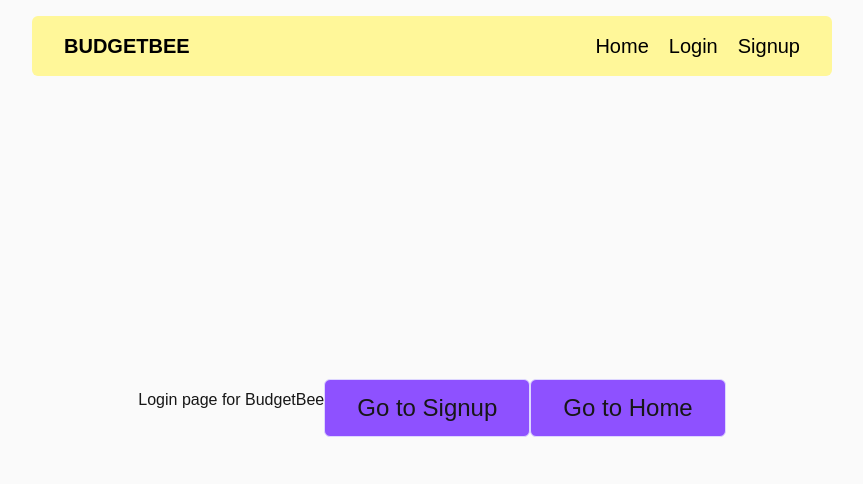
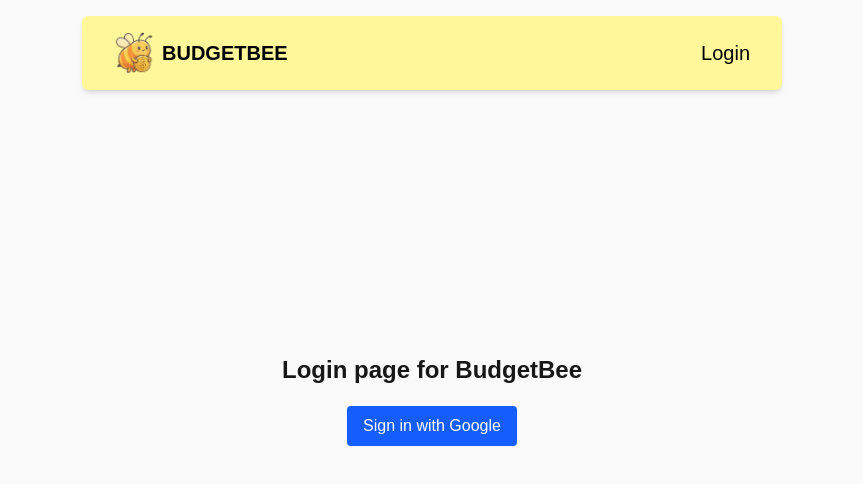
Before and after one commit to TechnoZech/BudgetBee-Frontend, a Next.js app: page /login in a window 1280 px wide. Shown: the top 484 px of the page, without its empty margins (208-1071 px from the left). Built offline with nearby package versions, Linux system fonts and the light colour scheme.

Commit message:
google auth

```diff
--- /dev/null
+++ b/app/components/GoogleButton.tsx
@@ -0,0 +1,37 @@
+"use client";
+
+import { auth } from "../config/firebase";
+import { GoogleAuthProvider, signInWithPopup } from "firebase/auth";
+import { useAppDispatch } from "../hooks/useAppSelector";
+import { setUser } from "../store/slices/authSlice";
+import { useRouter } from "next/navigation";
+
+export default function GoogleButton() {
+  const dispatch = useAppDispatch();
+    const router = useRouter();
+
+  const login = async () => {
+    const provider = new GoogleAuthProvider();
+
+    try {
+      const result = await signInWithPopup(auth, provider);
+      const user = result.user;
+
+      if (user.displayName && user.email) {
+        dispatch(setUser({ name: user.displayName, email: user.email }));
+        router.push("/home");
+      }
+    } catch (err) {
+      console.error("Google login error:", err);
+    }
+  };
+
+  return (
+    <button
+      onClick={login}
+      className="px-4 py-2 bg-blue-600 text-white rounded cursor-pointer"
+    >
+      Sign in with Google
+    </button>
+  );
+}
--- a/app/components/Navigation.tsx
+++ b/app/components/Navigation.tsx
@@ -1,18 +1,47 @@
-import Link from "next/link"
+"use client";
 
-export default function Navigation() {
-    const parentCSS = "bg-[#FFF799] w-200 text-black flex items-center justify-between px-8 py-4 rounded-md absolute left-[50%] translate-x-[-50%] top-4";
-    const commonLinkCSS = "relative after:absolute after:left-0 after:-bottom-1 after:h-[2px] after:w-0 after:bg-black after:transition-all after:duration-300 hover:after:w-full";
-    return (
-        <>
-           <div className={parentCSS}>
-                <Link className="font-bold text-xl" href="/">BUDGETBEE</Link>
-                <div className="gap-5 flex font-medium text-xl">
-                    <Link className={commonLinkCSS} href="/home">Home</Link>
-                    <Link className={commonLinkCSS} href="/login">Login</Link>
-                    <Link className={commonLinkCSS} href="/signup">Signup</Link>
-                </div>
-           </div>
-        </>
-    )
+import Image from "next/image";
+import Link from "next/link";
+import { useAppDispatch, useAppSelector } from "../hooks/useAppSelector";
+import { logout } from "../store/slices/authSlice";
+
+export default function Navbar() {
+  const user = useAppSelector((state) => state.auth.user);
+  const dispatch = useAppDispatch();
+
+  const parentCSS =
+    "bg-[#FFF799] w-[90%] sm:w-[700px] text-black flex flex-col sm:flex-row items-center justify-between px-4 sm:px-8 py-4 rounded-md absolute left-1/2 -translate-x-1/2 top-4 shadow-md";
+  const commonLinkCSS =
+    "relative after:absolute after:left-0 after:-bottom-1 after:h-[2px] after:w-0 after:bg-black after:transition-all after:duration-300 hover:after:w-full";
+
+  return (
+    <div className={parentCSS}>
+      <div className="flex items-center gap-2 mb-2 sm:mb-0">
+        <Image width={40} height={40} src="/logo.png" alt="Logo" />
+        <Link className="font-bold text-xl" href="/">
+          BUDGETBEE
+        </Link>
+      </div>
+      <div className="flex flex-col sm:flex-row sm:gap-5 gap-2 font-medium text-xl items-center">
+        {user ? (
+          <>
+            <Link className={commonLinkCSS} href="/home">
+              Home
+            </Link>
+            <Link
+              className={commonLinkCSS}
+              href="/"
+              onClick={() => dispatch(logout())}
+            >
+              Logout
+            </Link>
+          </>
+        ) : (
+          <Link className={commonLinkCSS} href="/login">
+            Login
+          </Link>
+        )}
+      </div>
+    </div>
+  );
 }
--- /dev/null
+++ b/app/config/firebase.ts
@@ -0,0 +1,23 @@
+// Import the functions you need from the SDKs you need
+import { initializeApp } from "firebase/app";
+import { getAnalytics } from "firebase/analytics";
+import { getAuth } from "firebase/auth";
+// TODO: Add SDKs for Firebase products that you want to use
+// https://firebase.google.com/docs/web/setup#available-libraries
+
+// Your web app's Firebase configuration
+// For Firebase JS SDK v7.20.0 and later, measurementId is optional
+const firebaseConfig = {
+  apiKey: "AIzaSyAPHsRTjkWInzXmtLbAJOpBDn6Hs8oHGcQ",
+  authDomain: "budgetbee-a10a3.firebaseapp.com",
+  projectId: "budgetbee-a10a3",
+  storageBucket: "budgetbee-a10a3.firebasestorage.app",
+  messagingSenderId: "478350851910",
+  appId: "1:478350851910:web:d72f10a042de2a97402f47",
+  measurementId: "G-642HTT0GVQ"
+};
+
+// Initialize Firebase
+const app = initializeApp(firebaseConfig);
+export const auth = getAuth(app);
+const analytics = getAnalytics(app);
--- a/app/home/page.tsx
+++ b/app/home/page.tsx
@@ -1,7 +1,27 @@
+"use client";
+
+import { useAppSelector } from "../hooks/useAppSelector";
+
 export default function Home() {
-  return (
-    <div className="flex min-h-screen items-center justify-center bg-zinc-50 font-sans dark:bg-black">
-     Home Page for BudgetBee
-    </div>
-  );
+	const user = useAppSelector((state) => state.auth.user);
+
+	if (!user) {
+		return (
+			<div className="flex min-h-screen items-center justify-center bg-zinc-50 font-sans dark:bg-black">
+				Please login to access Dashboard
+			</div>
+		);
+	}
+
+	return (
+		<div className="flex min-h-screen flex-col items-center justify-center bg-zinc-50 font-sans dark:bg-black text-center p-4">
+			<h1 className="text-3xl sm:text-5xl font-bold mb-4 text-pink-600">
+				Hi Babyy...
+      <span className="inline-block animate-spin text-5xl ">🌸</span>
+			</h1>
+			<p className="text-lg sm:text-2xl text-gray-700 dark:text-gray-300">
+				This flower is for you! 🌷💛
+			</p>
+		</div>
+	);
 }
--- /dev/null
+++ b/app/hooks/useAppSelector.ts
@@ -0,0 +1,7 @@
+"use client";
+
+import { TypedUseSelectorHook, useSelector, useDispatch } from "react-redux";
+import type { RootState, AppDispatch } from "../store";
+
+export const useAppDispatch: () => AppDispatch = useDispatch;
+export const useAppSelector: TypedUseSelectorHook<RootState> = useSelector;
--- a/app/layout.tsx
+++ b/app/layout.tsx
@@ -1,14 +1,18 @@
+"use client";
+import { Provider, store } from "./store";
 import { ReactNode } from "react";
 import "./globals.css";
 import Navigation from "./components/Navigation";
 
 export default function RootLayout({ children }: { children: ReactNode }) {
 	return (
+		<Provider store={store}>
 			<html lang="en">
 				<body>
 					<Navigation />
 					{children}
 				</body>
 			</html>
+		</Provider>
 	);
 }
--- a/app/login/page.tsx
+++ b/app/login/page.tsx
@@ -1,11 +1,12 @@
-import Button from "../components/Button";
+"use client";
+
+import GoogleButton from "../components/GoogleButton";
 
 export default function Login() {
-  return (
-    <div className="flex min-h-screen items-center justify-center bg-zinc-50 font-sans dark:bg-black">
-     Login page for BudgetBee
-     <Button text="Go to Signup" url="/signup" className="mt-4" />
-     <Button text="Go to Home" url="/home" className="mt-4" />
-    </div>
-  );
+	return (
+		<div className="flex flex-col min-h-screen items-center justify-center bg-zinc-50 font-sans dark:bg-black gap-5">
+			<h1 className="text-2xl font-bold">Login page for BudgetBee</h1>
+			<GoogleButton />
+		</div>
+	);
 }
--- /dev/null
+++ b/app/store/index.ts
@@ -0,0 +1,16 @@
+"use client";
+
+import { configureStore } from "@reduxjs/toolkit";
+import authReducer from "./slices/authSlice";
+import { Provider } from "react-redux";
+
+export const store = configureStore({
+  reducer: {
+    auth: authReducer,
+  },
+});
+
+export type RootState = ReturnType<typeof store.getState>;
+export type AppDispatch = typeof store.dispatch;
+
+export { Provider };
--- /dev/null
+++ b/app/store/slices/authSlice.ts
@@ -0,0 +1,27 @@
+"use client";
+
+import { createSlice, PayloadAction } from "@reduxjs/toolkit";
+
+interface AuthState {
+  user: { name: string; email: string } | null;
+}
+
+const initialState: AuthState = {
+  user: null,
+};
+
+const authSlice = createSlice({
+  name: "auth",
+  initialState,
+  reducers: {
+    setUser(state, action: PayloadAction<{ name: string; email: string }>) {
+      state.user = action.payload;
+    },
+    logout(state) {
+      state.user = null;
+    },
+  },
+});
+
+export const { setUser, logout } = authSlice.actions;
+export default authSlice.reducer;
```
Also changed, not shown: package.json (+6 -1 lines), public/logo.png (added), 1 other file (tests, documents, lock files or other folders). Lines whose indentation alone changed are shown as unchanged.
